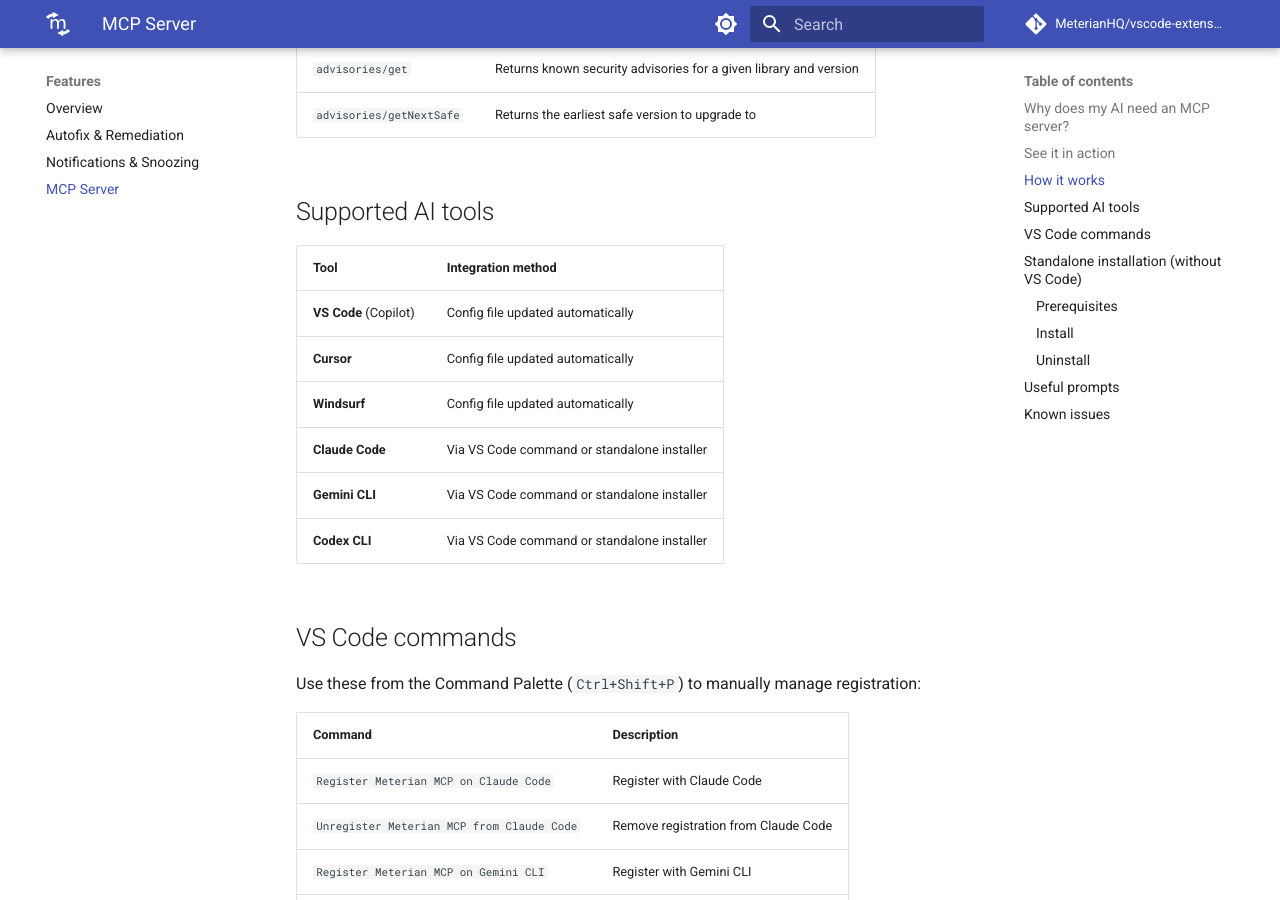
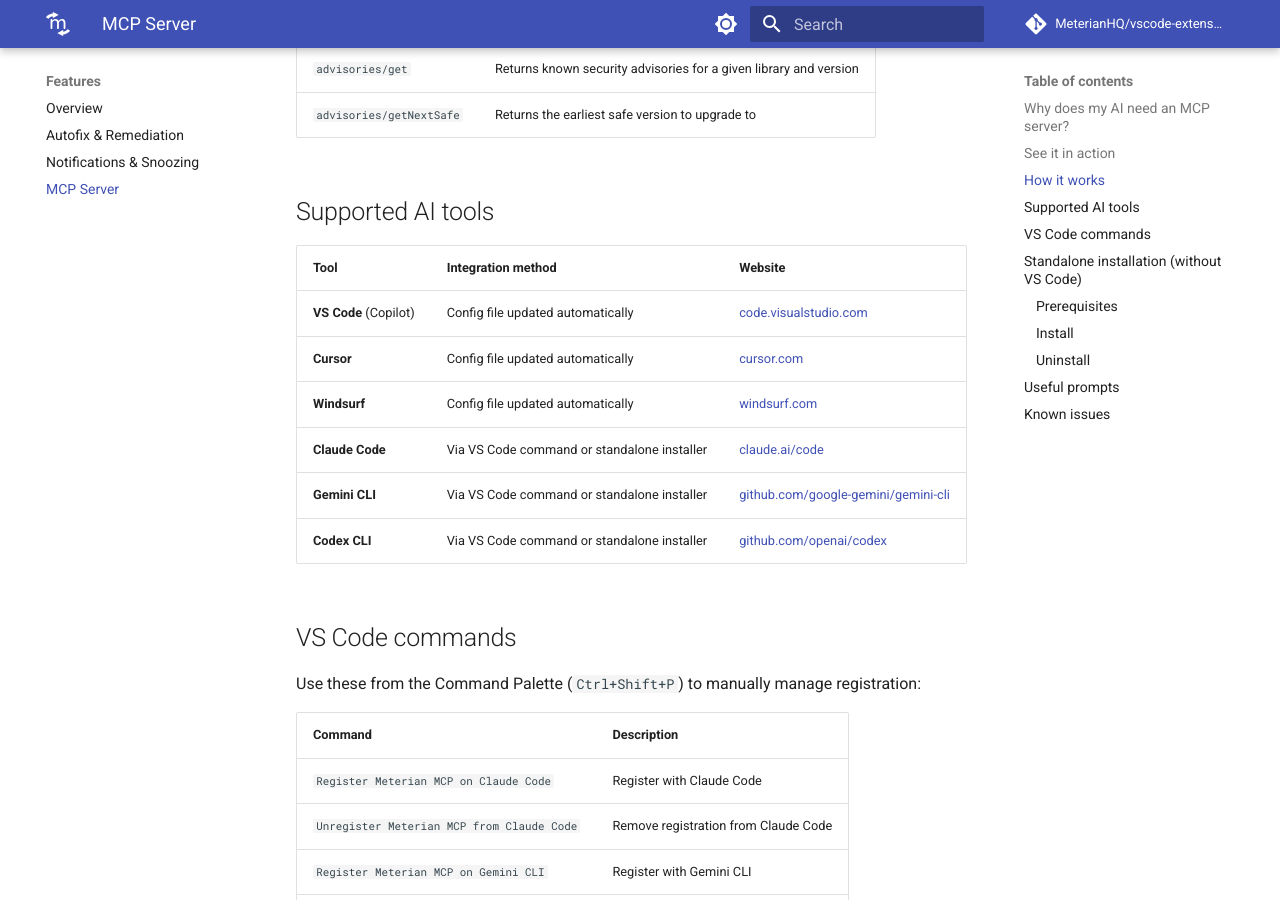
Before and after one commit to MeterianHQ/vscode-extension-tracker, an MkDocs documentation site: the page built from docs/features/mcp-server.md, in a window 1280 px wide and 900 px high, scrolled down 1228 px. Built offline with MkDocs 1.6.1 and Material for MkDocs 9.7.7, drawn with Linux system fonts in a browser that asks for light colours; comment, search, counter and statistics services are not loaded.

Commit message:
docs(mcp-server): add website links column to supported AI tools table
Co-Authored-By: Claude Sonnet 4.6 <noreply@anthropic.com>

```diff
--- a/docs/features/mcp-server.md
+++ b/docs/features/mcp-server.md
@@ -38,14 +38,14 @@ The server exposes two tools:
 
 ## Supported AI tools
 
-| Tool | Integration method |
-|------|--------------------|
-| **VS Code** (Copilot) | Config file updated automatically |
-| **Cursor** | Config file updated automatically |
-| **Windsurf** | Config file updated automatically |
-| **Claude Code** | Via VS Code command or standalone installer |
-| **Gemini CLI** | Via VS Code command or standalone installer |
-| **Codex CLI** | Via VS Code command or standalone installer |
+| Tool | Integration method | Website |
+|------|--------------------|---------|
+| **VS Code** (Copilot) | Config file updated automatically | [code.visualstudio.com](https://code.visualstudio.com/) |
+| **Cursor** | Config file updated automatically | [cursor.com](https://www.cursor.com/) |
+| **Windsurf** | Config file updated automatically | [windsurf.com](https://windsurf.com/) |
+| **Claude Code** | Via VS Code command or standalone installer | [claude.ai/code](https://claude.ai/code) |
+| **Gemini CLI** | Via VS Code command or standalone installer | [github.com/google-gemini/gemini-cli](https://github.com/google-gemini/gemini-cli) |
+| **Codex CLI** | Via VS Code command or standalone installer | [github.com/openai/codex](https://github.com/openai/codex) |
 
 ## VS Code commands
 
```
